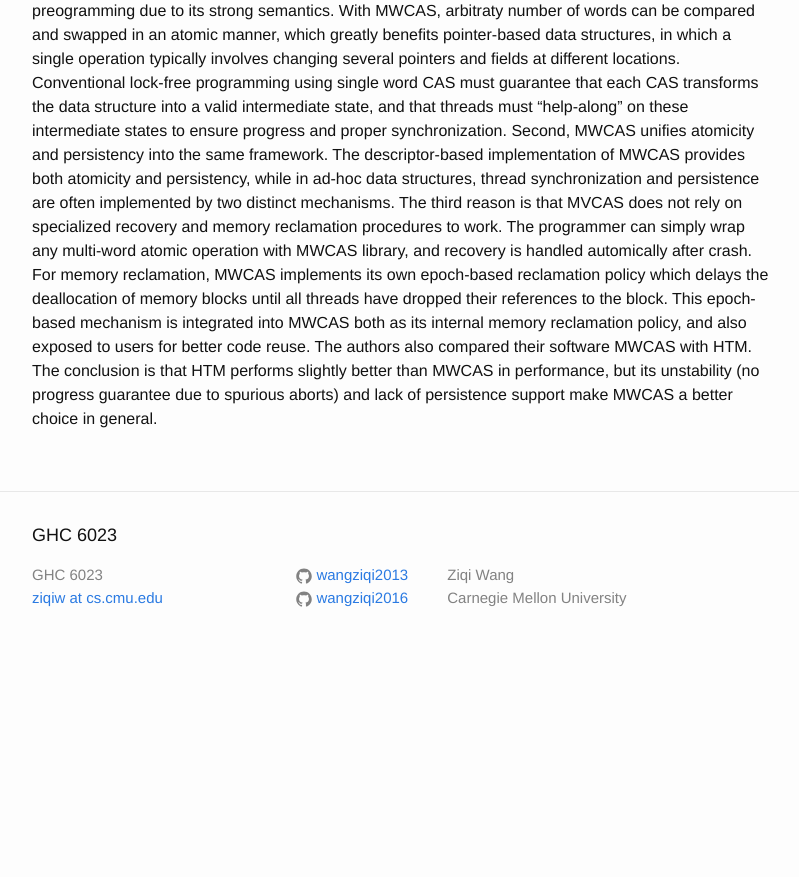
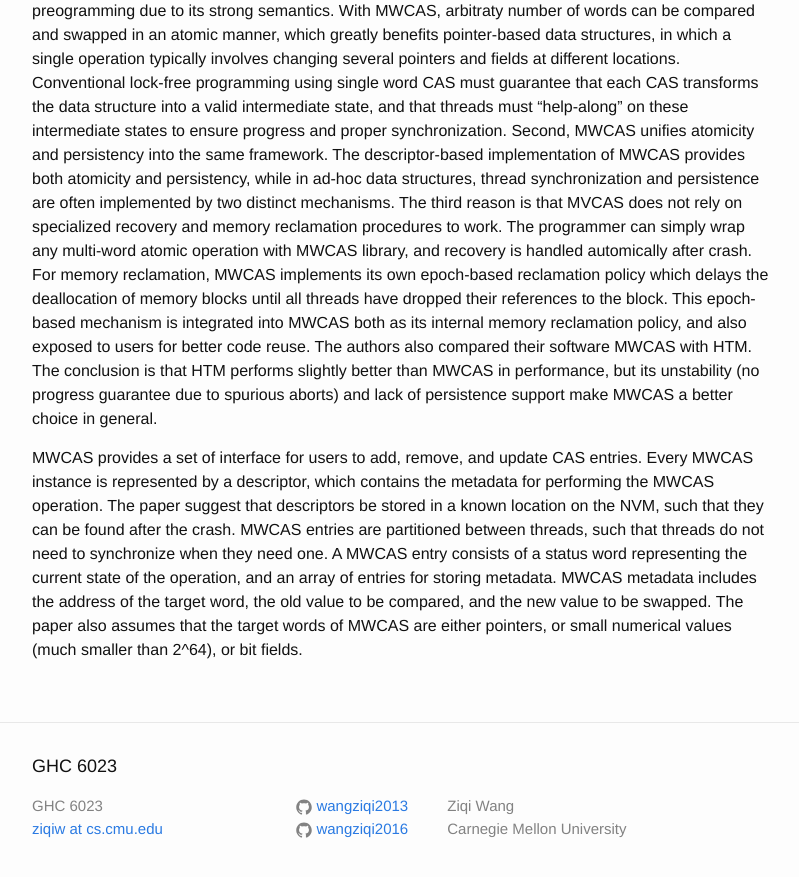
Before and after one commit to wangziqi2013/wangziqi2013.github.io, a Jekyll site: the page built from _posts/2019-11-09-easy-lock-free-indexing-in-nvm.markdown, in a window 1280 px wide and 900 px high, scrolled down 589 px. Shown: the top 877 px of the window, without its empty margins (238-1037 px from the left). Built offline with Jekyll 4.4.1, drawn with Linux system fonts in a browser that asks for light colours; before the commit the page ends 1258 px from its top, so only the background shows below that.

Commit message:
Adding descriptor

```diff
--- a/_posts/2019-11-09-easy-lock-free-indexing-in-nvm.markdown
+++ b/_posts/2019-11-09-easy-lock-free-indexing-in-nvm.markdown
@@ -31,3 +31,11 @@ into MWCAS both as its internal memory reclamation policy, and also exposed to u
 also compared their software MWCAS with HTM. The conclusion is that HTM performs slightly better than MWCAS in performance,
 but its unstability (no progress guarantee due to spurious aborts) and lack of persistence support make MWCAS a better choice
 in general.
+
+MWCAS provides a set of interface for users to add, remove, and update CAS entries. Every MWCAS instance is represented by
+a descriptor, which contains the metadata for performing the MWCAS operation. The paper suggest that descriptors be stored
+in a known location on the NVM, such that they can be found after the crash. MWCAS entries are partitioned between threads,
+such that threads do not need to synchronize when they need one. A MWCAS entry consists of a status word representing the
+current state of the operation, and an array of entries for storing metadata. MWCAS metadata includes the address of the
+target word, the old value to be compared, and the new value to be swapped. The paper also assumes that the target words
+of MWCAS are either pointers, or small numerical values (much smaller than 2^64), or bit fields.
```
